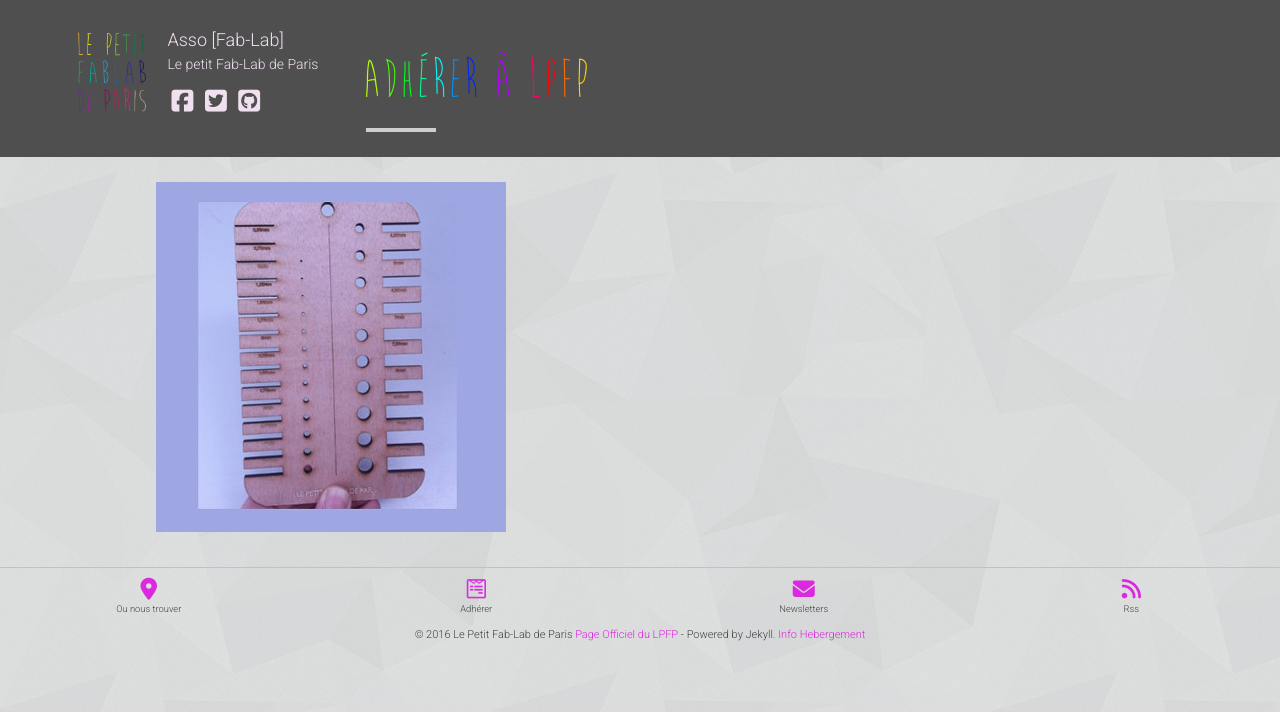
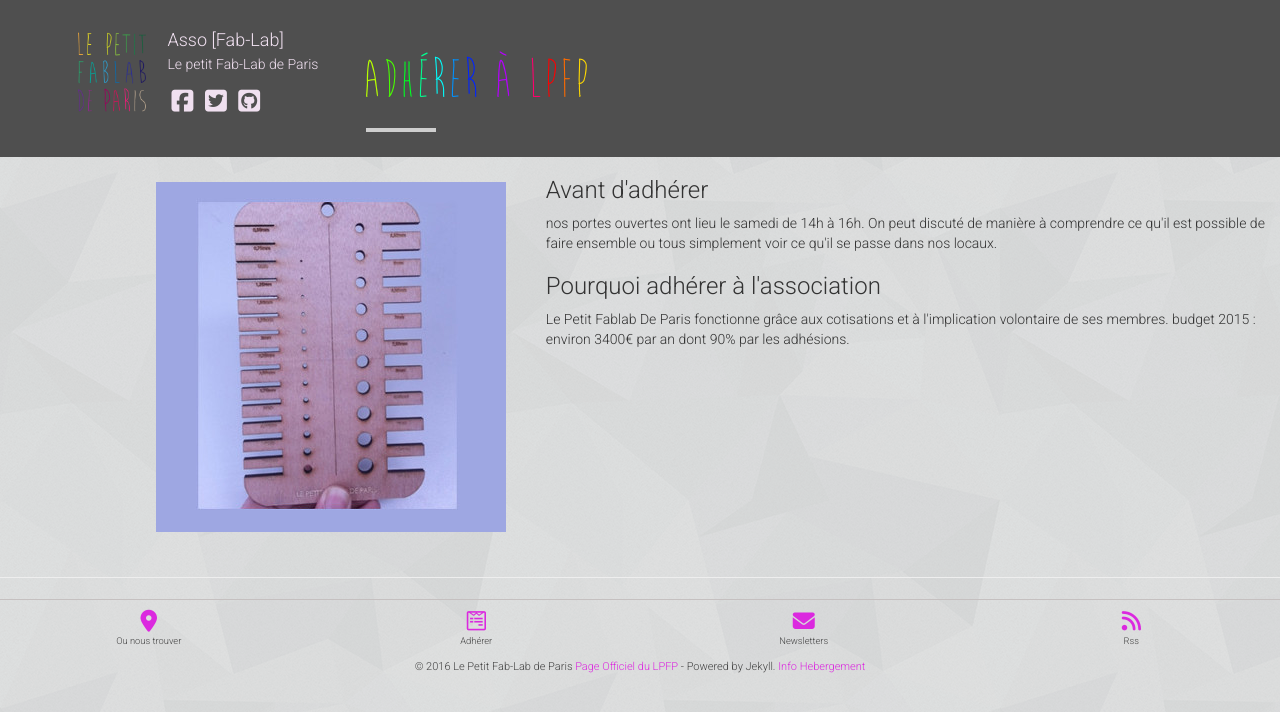
Before and after one commit to ldanet/LPFP.github.io, a Jekyll site: the page built from adherer.html, in a window 1280 px wide. Shown: the top 712 px of the page. Built offline with Jekyll 4.4.1, drawn with Linux system fonts in a browser that asks for light colours; nearby versions of some CDN libraries.

```diff
--- a/_includes/footer.html
+++ b/_includes/footer.html
@@ -39,7 +39,7 @@
             Page Officiel du LPFP
           </a>
            - Powered by Jekyll.
-          <a href="http://lepetitfablabdeparis.fr/" target="_blank">
+          <a href="{{ site.baseurl }}legal">
             Info Hebergement
           </a>
         </center>
--- a/adherer.html
+++ b/adherer.html
@@ -18,7 +18,48 @@ title: Adhérer à LPFP
     </div>
 
     <div id="" class="col-sm-7">
+      <h3>Avant d'adhérer</h3>
+      <p>
+        nos portes ouvertes ont lieu le samedi de 14h à 16h. On peut discuté de manière
+        à comprendre ce qu'il est possible de faire ensemble ou tous simplement voir
+        ce qu'il se passe dans nos locaux.
+      </p>
+      <h3>Pourquoi adhérer à l'association</h3>
+      <p>
+        Le Petit Fablab De Paris fonctionne grâce aux cotisations et à
+        l'implication volontaire de ses membres.
+        budget 2015 :  environ 3400€ par an dont 90% par les adhésions.
+      </p>
+      <!-- <h3>Comment le budget est utilisé</h3>
+      <p>
+        Le budget sert à 75% pour l'achat de nouvelle machine et
+        au renouvelage de stock, type Arduino, Raspberry Pi, module, matière
+        premières pour nos imprimantes 3D et découpeuse vinyle ect...
+      </p>
+      <h3>Quelle role aura t'on dans l'association</h3>
+      <p>
+        Libre à vous de vous impliquer dans la vie associative. Nous tenons quelques
+        réunions ou nous discutons des choses a exectuter dans les prochaines 2 mois
+        et des horraires d'ouvertures par les fab managers.
+      </p> -->
     </div>
+    <!-- Date inscription*
+    Percepteur/fabmanager*
+    Nom*
+    Prénom*
+    Téléphone
+    Courrier*
+    Cotisation*
+      Norm
+      Réduit
+      autre xxx
+    Nombre de cycle (4mois)*
+    Mode de payement*
+      chèques
+      Liquide
+      autre
+    Autre précisions -->
 
   </div>
+  <hr>
 </div>
--- a/where.html
+++ b/where.html
@@ -38,7 +38,7 @@ mly_pkey: qTfbBM92Wrx2LNELoprtXw
                <br>
               <i class="fa fa-clock-o"></i>
               <b>Du Samedi au Dimanche:</b><br>
-               14h00 - 18h00 "Portes Ouvertes au public"<br>
+               14h00 - 16h00 "Portes Ouvertes au public"<br>
             </p>
             <p>
               <b>Adr:</b> {{ site.adr }}<br>
```
Also changed, not shown: _posts/2016-09-18-sprint-FoldaRap-3Dprint.md (added, +40 -0 lines), legal.html (added, +38 -0 lines).
